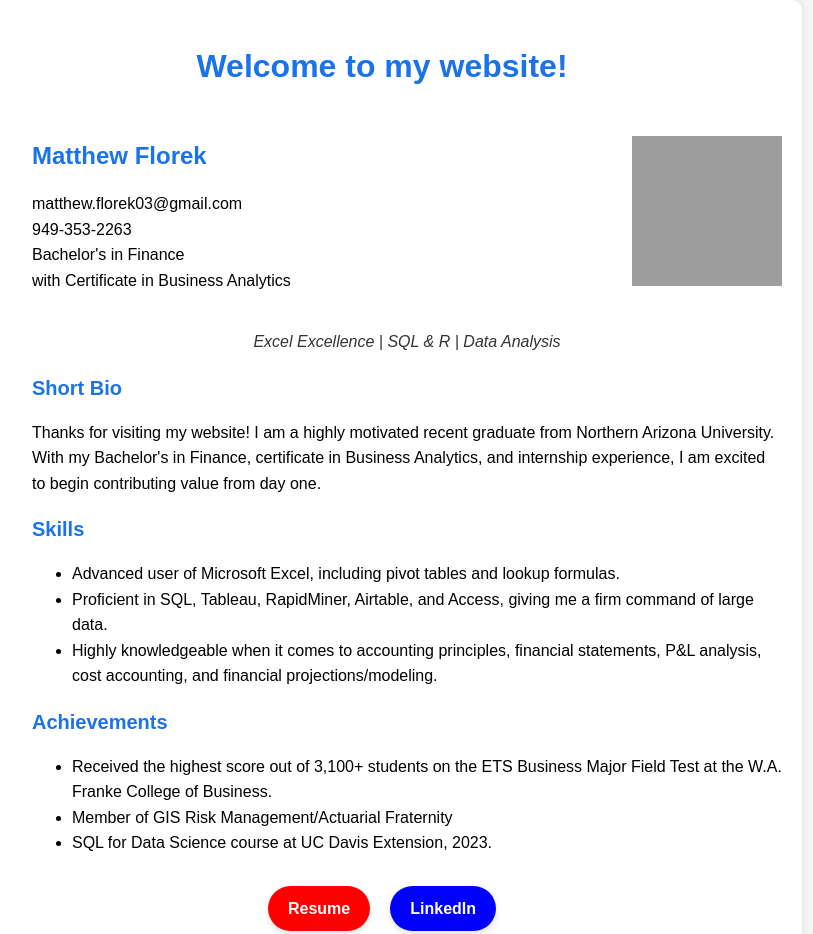
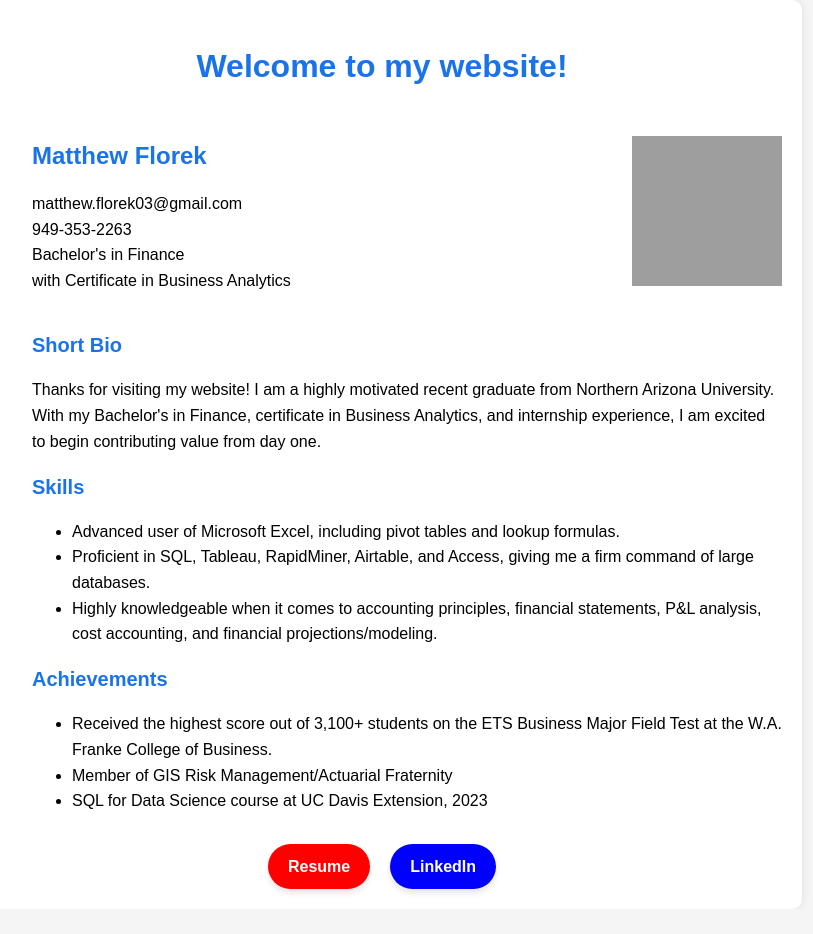
Before and after one commit to mflorek01/professional-site, a plain HTML site: page index.html in a window 1280 px wide. Shown: the whole page, without its empty margins (258-1071 px from the left). After the commit the page ends 909 px from the top, so only its background shows below. Drawn offline with Linux system fonts and the light colour scheme; grey boxes are pictures that could not be loaded.

Commit message:
Update index.html

```diff
--- a/index.html
+++ b/index.html
@@ -22,20 +22,19 @@
         </div>
 
         <div class="bio-section">
-            <p class="skills">Excel Excellence | SQL & R | Data Analysis</p>
             <h2>Short Bio</h2>
             <p>Thanks for visiting my website! I am a highly motivated recent graduate from Northern Arizona University. With my Bachelor's in Finance, certificate in Business Analytics, and internship experience, I am excited to begin contributing value from day one.</p>
             <h2>Skills</h2>
             <ul>
                 <li>Advanced user of Microsoft Excel, including pivot tables and lookup formulas.</li>
-                <li>Proficient in SQL, Tableau, RapidMiner, Airtable, and Access, giving me a firm command of large data.</li>
+                <li>Proficient in SQL, Tableau, RapidMiner, Airtable, and Access, giving me a firm command of large databases.</li>
                 <li>Highly knowledgeable when it comes to accounting principles, financial statements, P&L analysis, cost accounting, and financial projections/modeling.</li>
             </ul>
             <h2>Achievements</h2>
             <ul>
                 <li>Received the highest score out of 3,100+ students on the ETS Business Major Field Test at the W.A. Franke College of Business.</li>
                 <li>Member of GIS Risk Management/Actuarial Fraternity</li>
-                <li>SQL for Data Science course at UC Davis Extension, 2023.</li>
+                <li>SQL for Data Science course at UC Davis Extension, 2023</li>
             </ul>
         </div>
 
```
